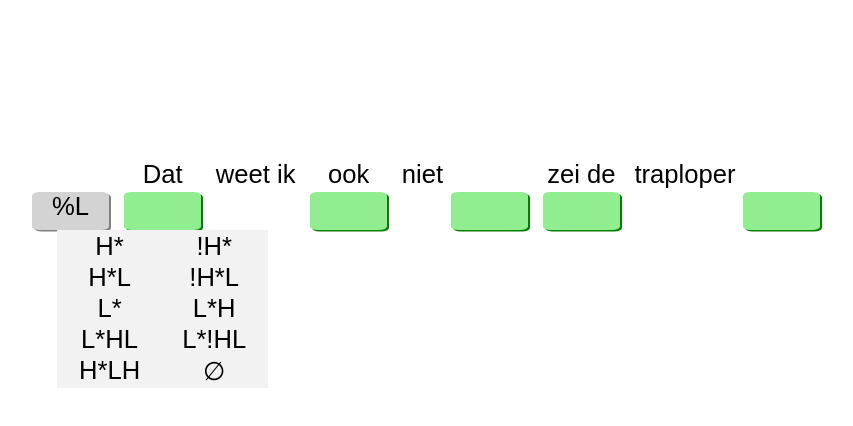
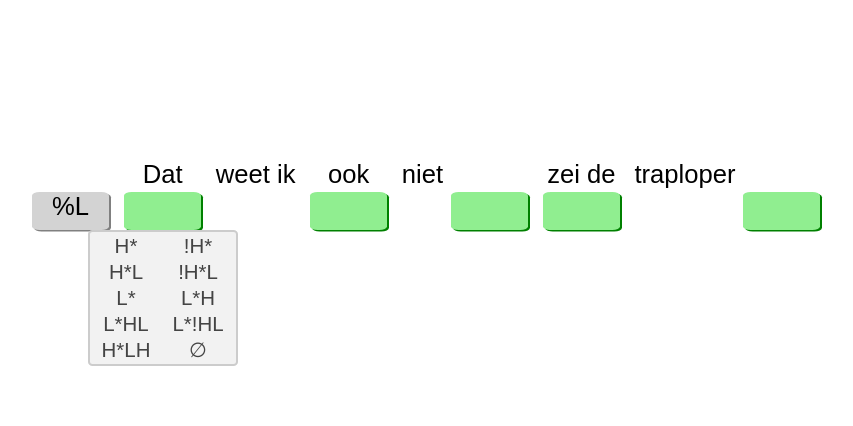
Before and after one commit to tsg-humlab/autinto, a React (Create React App) app in the folder frontend/exercise-widget/: page / in a window 1280 px wide. Both pictures are taken after a click on the element "Dat". Shown: the top 426 px of the page, without its empty margins (214-1067 px from the left). Built offline with nearby package versions, Linux system fonts and the light colour scheme.

Commit message:
Style drop down menus

```diff
--- a/frontend/exercise-widget/src/Annotatable.js
+++ b/frontend/exercise-widget/src/Annotatable.js
@@ -3,7 +3,7 @@ import React, { useState } from 'react';
 function Dropdown({ open, onSelected, options }) {
   return (
     <div className="dropdown-offset">
-      <div className="dropdown" style={{display: open ? 'block' : 'none'}}>
+      <div className={`dropdown ${open ? 'dropdown-active' : ''}`}>
         <table>
           <tbody>
           {options.map((rowOptions, index) =>
--- a/frontend/exercise-widget/src/App.css
+++ b/frontend/exercise-widget/src/App.css
@@ -44,16 +44,27 @@
 }
 
 .dropdown {
-
+	display: none;
 	position: relative;
 	left: -50%;
 	background-color: #f2f2f2;
+	border-radius: 3%;
+	border: 2px solid #cccccc;
+	height: 0%;
+}
+
+.dropdown-active {
+	display: block;
 }
 
 .dropdown td {
-	padding: 0 20px;
+	padding: 0 10px;
+	color: #444;
+	transition: background-color .15s;
+	font-size: 0.8em;
 }
 
 .dropdown td:hover {
-	background-color: #cccccc;
+	background-color: #ffffff;
+	color: black;
 }
```
